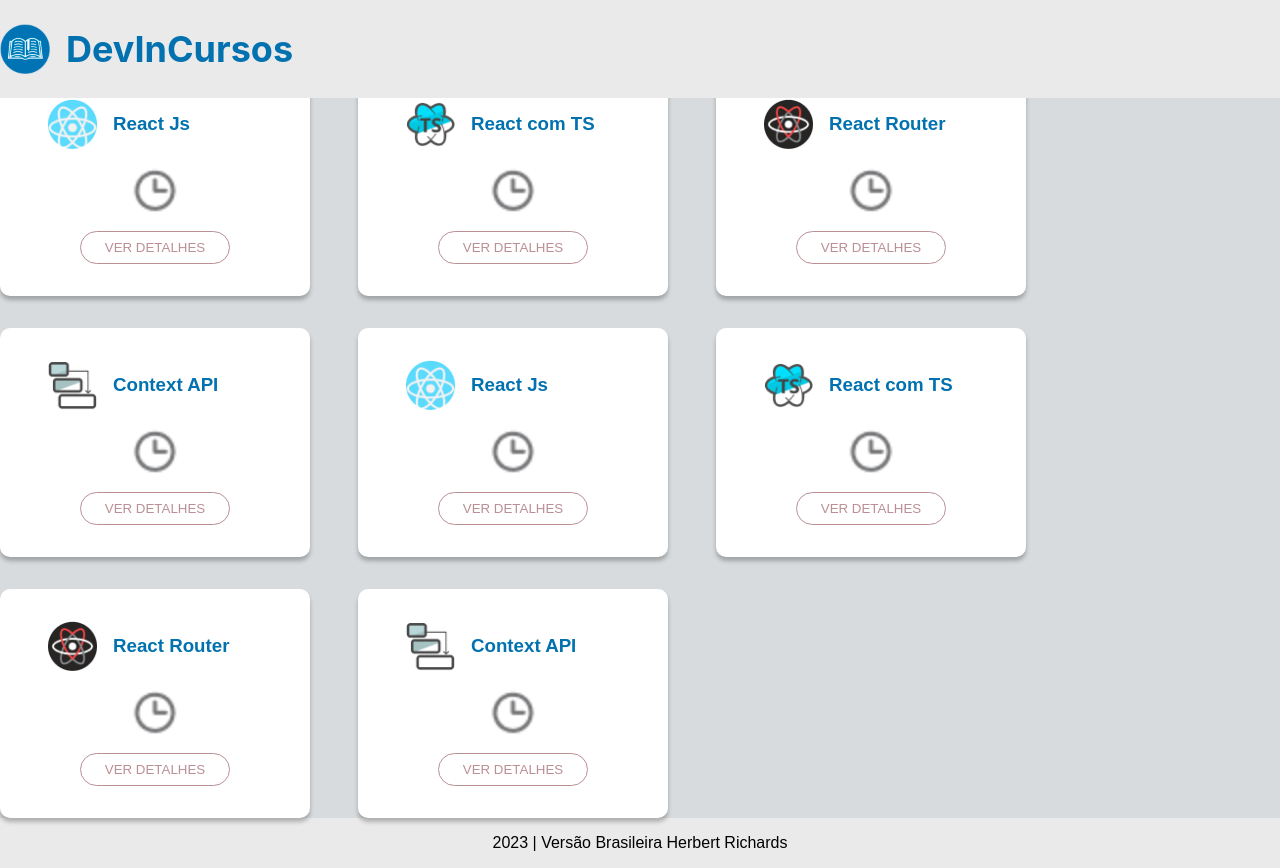
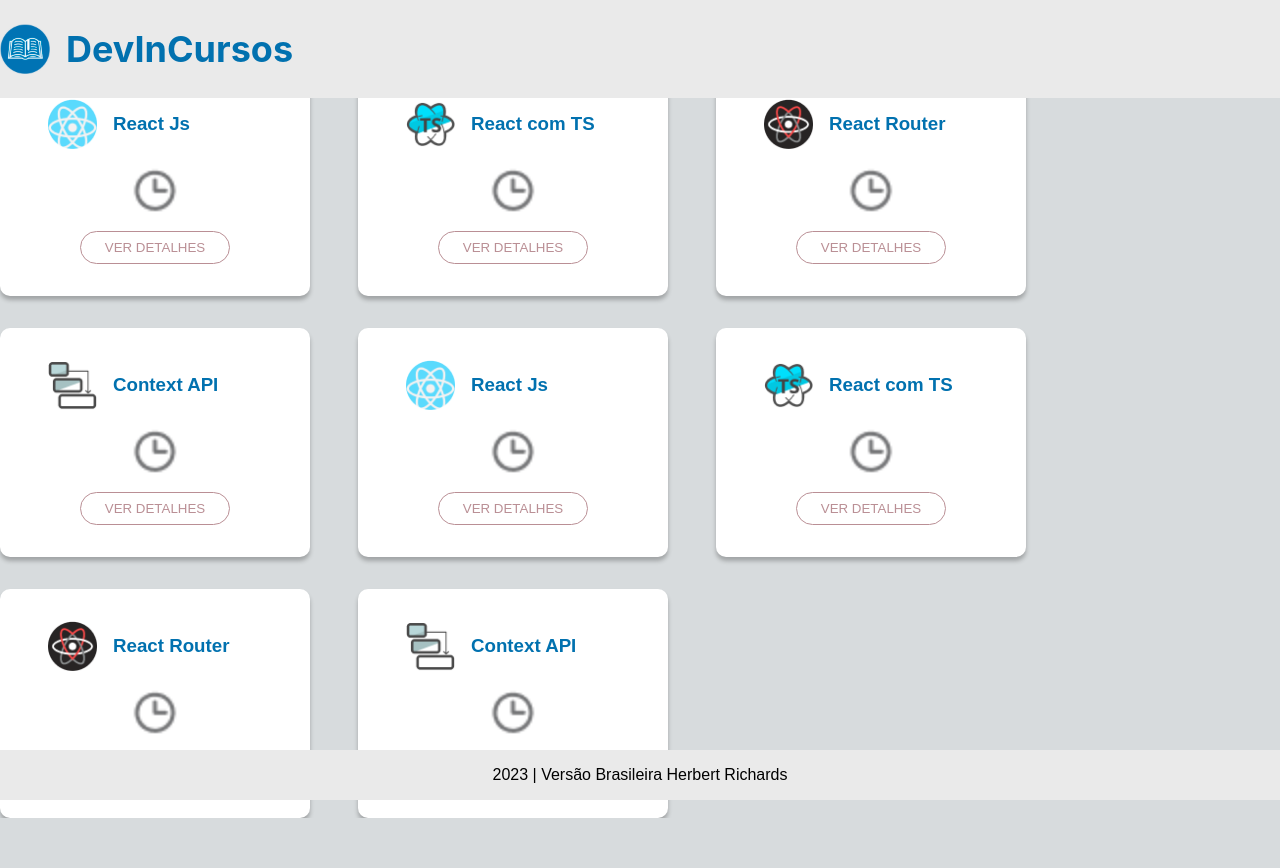
Before and after one commit to silvanapenkal/DevInCursos, a React (Vite) app: page / in a window 1280 px wide. After the commit the page ends 818 px from the top, so only its background shows below. Built offline with nearby package versions, Linux system fonts and the light colour scheme.

Commit message:
atualizando propriedade de position do header e footer para fixed

```diff
--- a/src/components/Footer.css
+++ b/src/components/Footer.css
@@ -6,4 +6,6 @@
     height: 50px;
     background-color: #EAEAEA;
     width: 100vw;
+    position: fixed;
+    bottom: 0;
 }
--- a/src/components/Header.css
+++ b/src/components/Header.css
@@ -7,7 +7,7 @@
     width: 100%;
     padding: 0px 0px 0px 0px;
     gap: 16px;
-    position: absolute;
+    position: fixed;
     top: 0px;
     left: 0px;
 }
```
